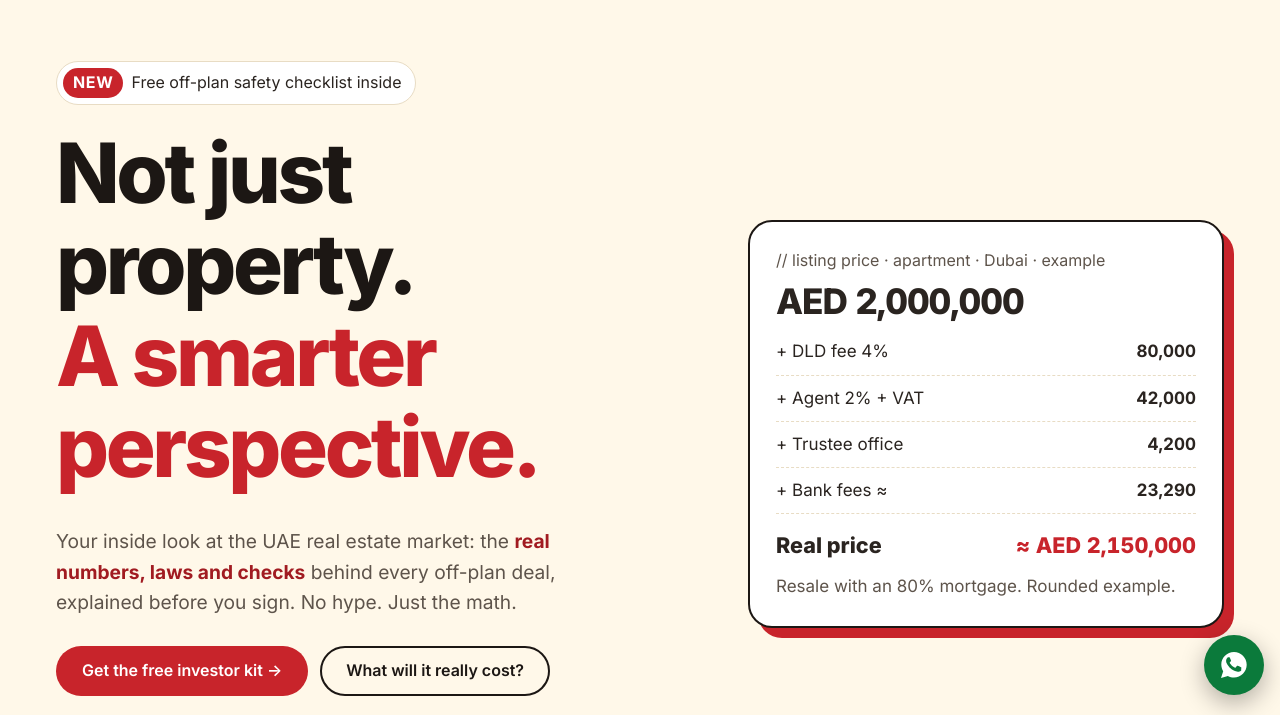
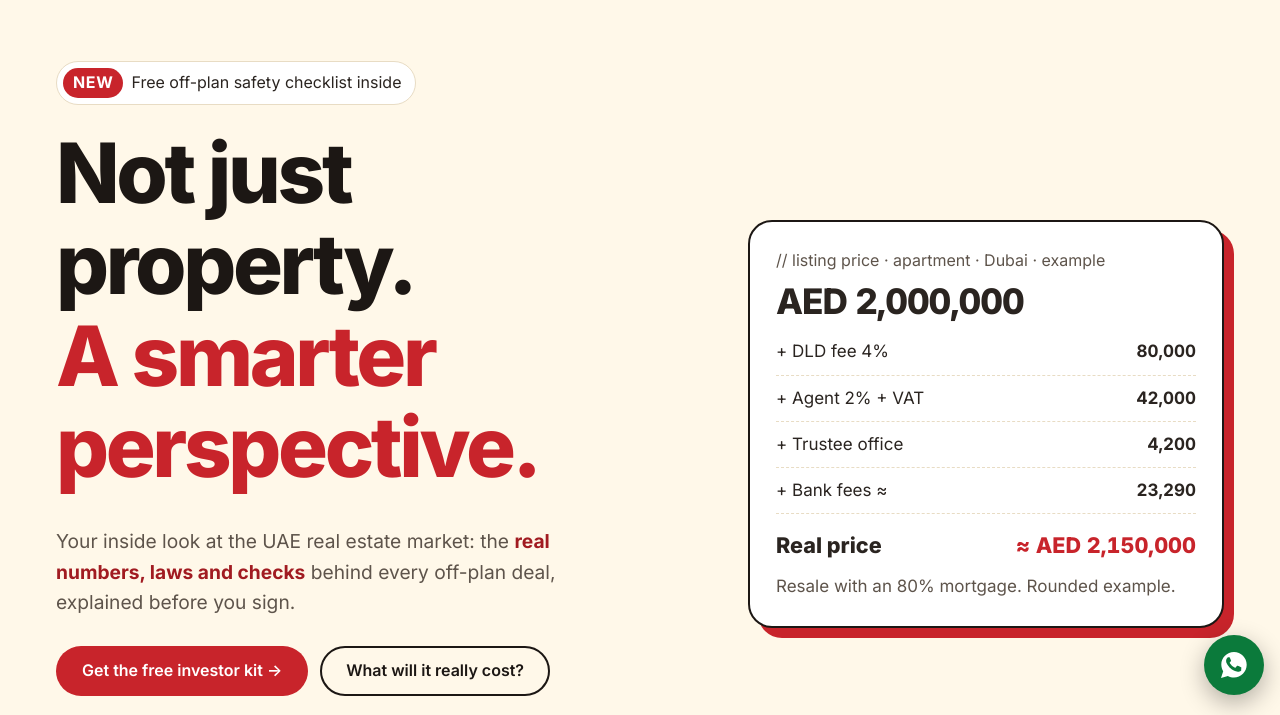
Before and after one commit to speakvest-ae/speakvest.ae, a plain HTML site: page index.html in a window 1280 px wide. Shown: the part 85-800 px from the top of the page. Drawn offline with Linux system fonts and the light colour scheme.

Commit message:
Update index.html

```diff
--- a/index.html
+++ b/index.html
@@ -12,7 +12,7 @@
 <meta property="og:site_name" content="Speakvest.ae">
 <meta property="og:title" content="Speakvest.ae | Off-plan UAE real estate, explained for investors">
 <meta property="og:description" content="Not just property. A smarter perspective. The real numbers, laws and checks behind UAE off-plan property: true-cost calculator, payment plans, escrow, net yield and Golden Visa.">
-<meta property="og:image" content="assets/img/og-image.jpg">
+<meta property="og:image" content="https://speakvest.vercel.app/assets/img/og-image.jpg">
 <meta name="twitter:card" content="summary_large_image">
 <link rel="preconnect" href="https://fonts.googleapis.com">
 <link rel="preconnect" href="https://fonts.gstatic.com" crossorigin>
@@ -27,7 +27,7 @@
  <div>
   <span class="pill"><b>NEW</b> Free off-plan safety checklist inside</span>
   <h1 style="margin-top:22px">Not just property. <span class="hl">A smarter perspective.</span></h1>
-  <p class="lead">Your inside look at the UAE real estate market: the <b class="hl">real numbers, laws and checks</b> behind every off-plan deal, explained before you sign. No hype. Just the math.</p>
+  <p class="lead">Your inside look at the UAE real estate market: the <b class="hl">real numbers, laws and checks</b> behind every off-plan deal, explained before you sign.</p>
   <div class="btns"><a class="btn btn-brand" href="guides.html">Get the free investor kit →</a><a class="btn btn-line" href="#true-cost">What will it really cost?</a></div>
   <div class="trust"><span>Checked against UAE rules</span><span>Off-plan focused</span><span>Free tools, no sign-up</span></div>
  </div>
```
